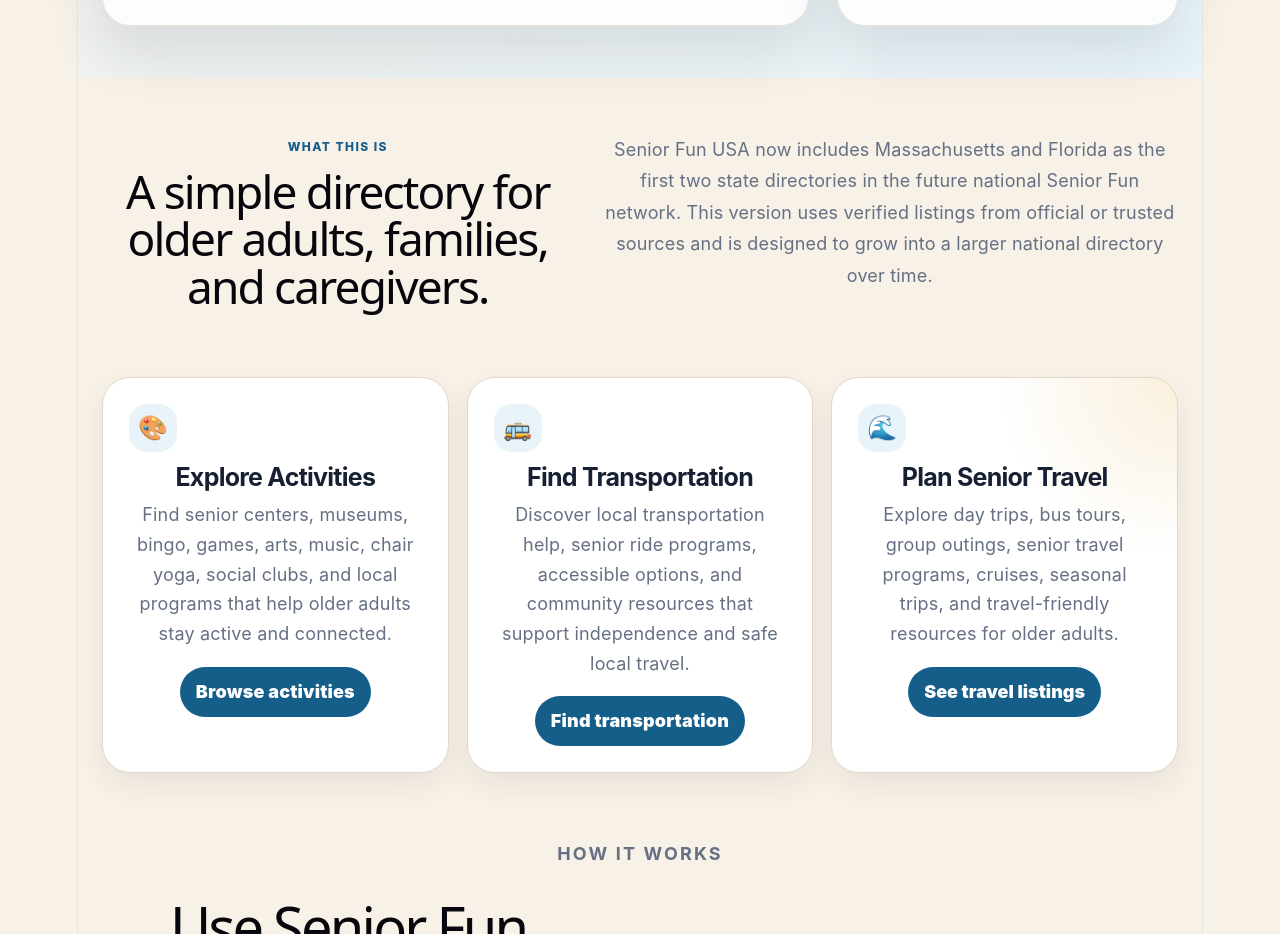
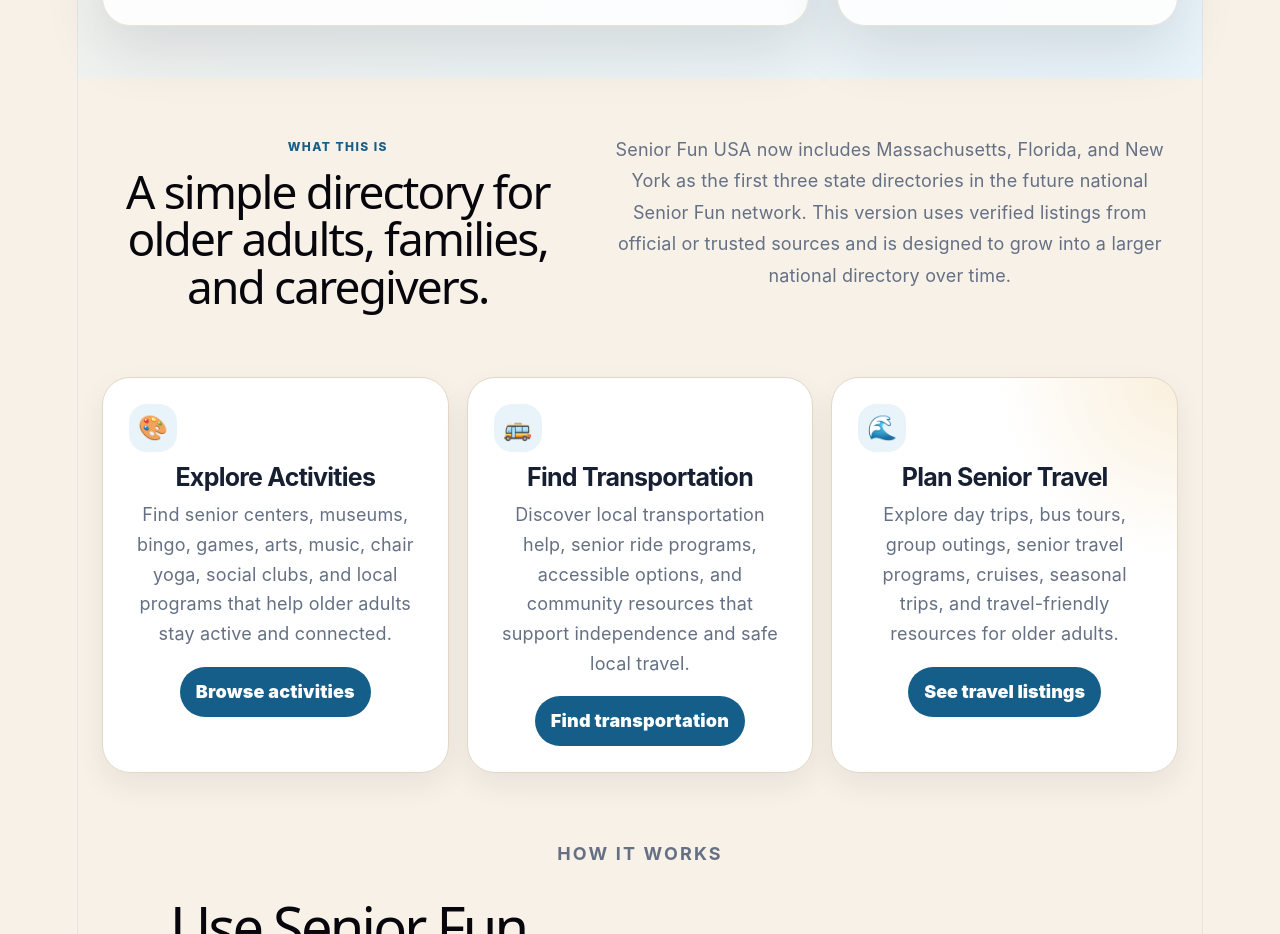
Before and after one commit to bahramjo4534-prog/senior-fun-usa, a React (Vite) app: page / in a window 1280 px wide. Shown: the part 920-1854 px from the top of the page. Built offline with nearby package versions, Linux system fonts and the light colour scheme.

Commit message:
Fix New York what this is text

```diff
--- a/src/App.jsx
+++ b/src/App.jsx
@@ -232,8 +232,7 @@
             <h2>A simple directory for older adults, families, and caregivers.</h2>
           </div>
           <p>
-              Senior Fun USA now includes Massachusetts and Florida as the first two state
-              directories in the future national Senior Fun network. This version uses verified listings
+              Senior Fun USA now includes Massachusetts, Florida, and New York as the first three state directories in the future national Senior Fun network. This version uses verified listings
             from official or trusted sources and is designed to grow into a
               larger national directory over time.
           </p>
```
